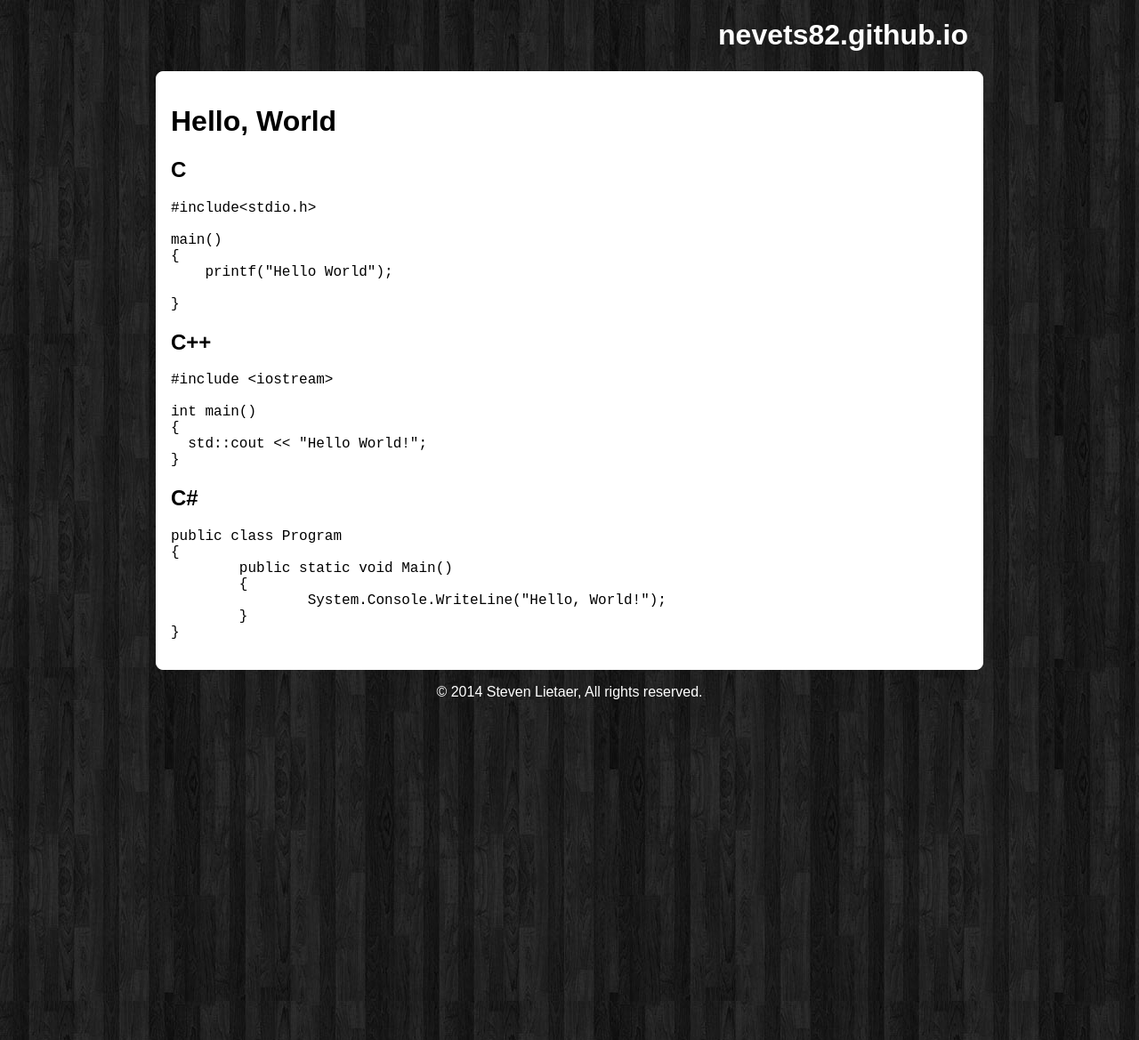
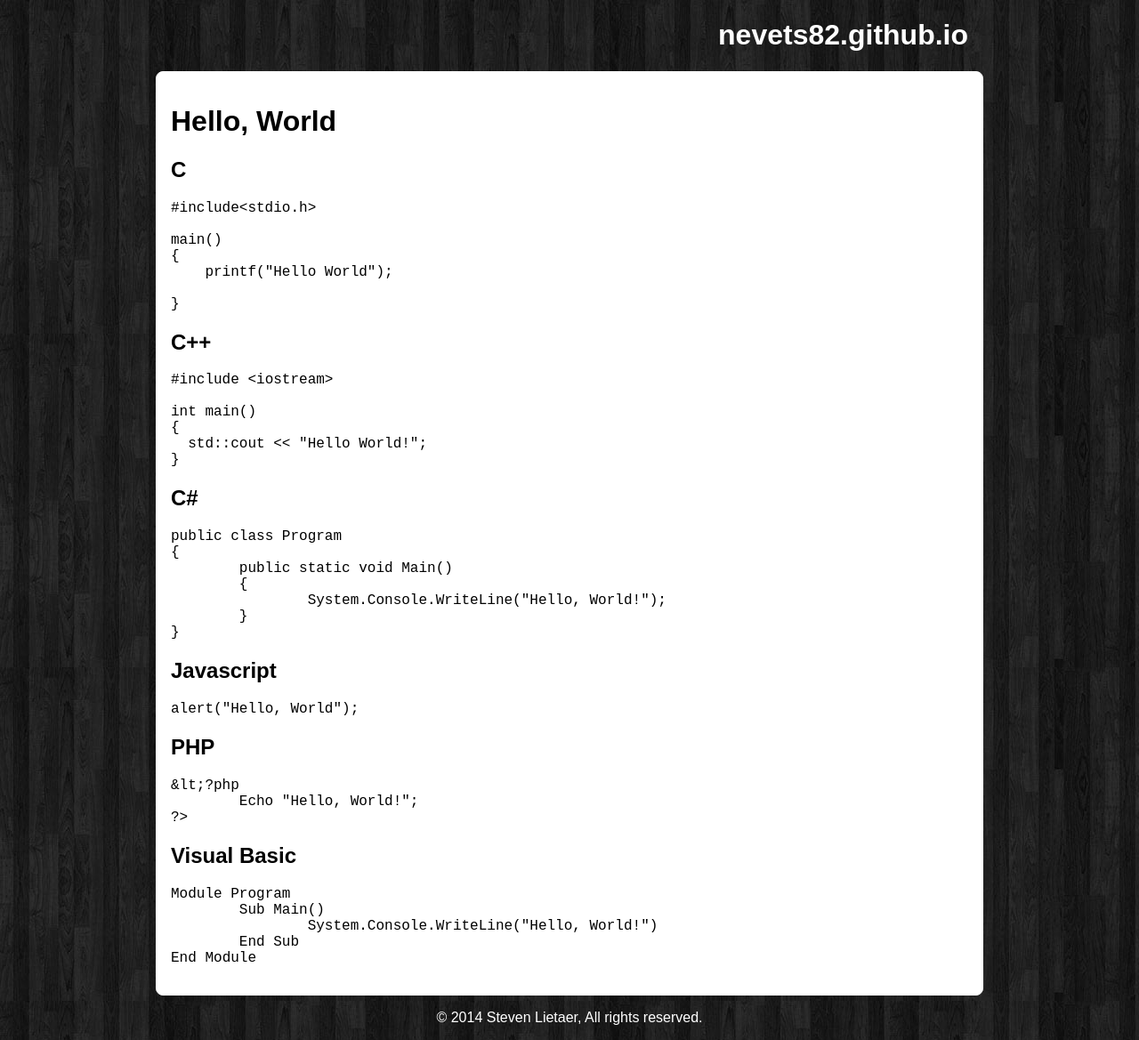
Before and after one commit to Nevets82/nevets82.github.io, a Jekyll site: the page built from index.md, in a window 1280 px wide. Shown: the whole page at 89% size. Built offline with Jekyll 4.4.1, drawn with Linux system fonts in a browser that asks for light colours; Markdown is read by kramdown in place of the engine named in the settings.

Commit message:
And again

````diff
--- a/index.md
+++ b/index.md
@@ -40,3 +40,28 @@ public class Program
 	}
 }
 ```
+
+
+## Javascript ##
+
+```javascript
+alert("Hello, World");
+```
+
+## PHP ##
+
+```PHP
+&lt;?php
+	Echo "Hello, World!";
+?>
+```
+
+## Visual Basic ##
+
+```vb
+Module Program
+	Sub Main()
+		System.Console.WriteLine("Hello, World!")
+	End Sub
+End Module
+```
````
